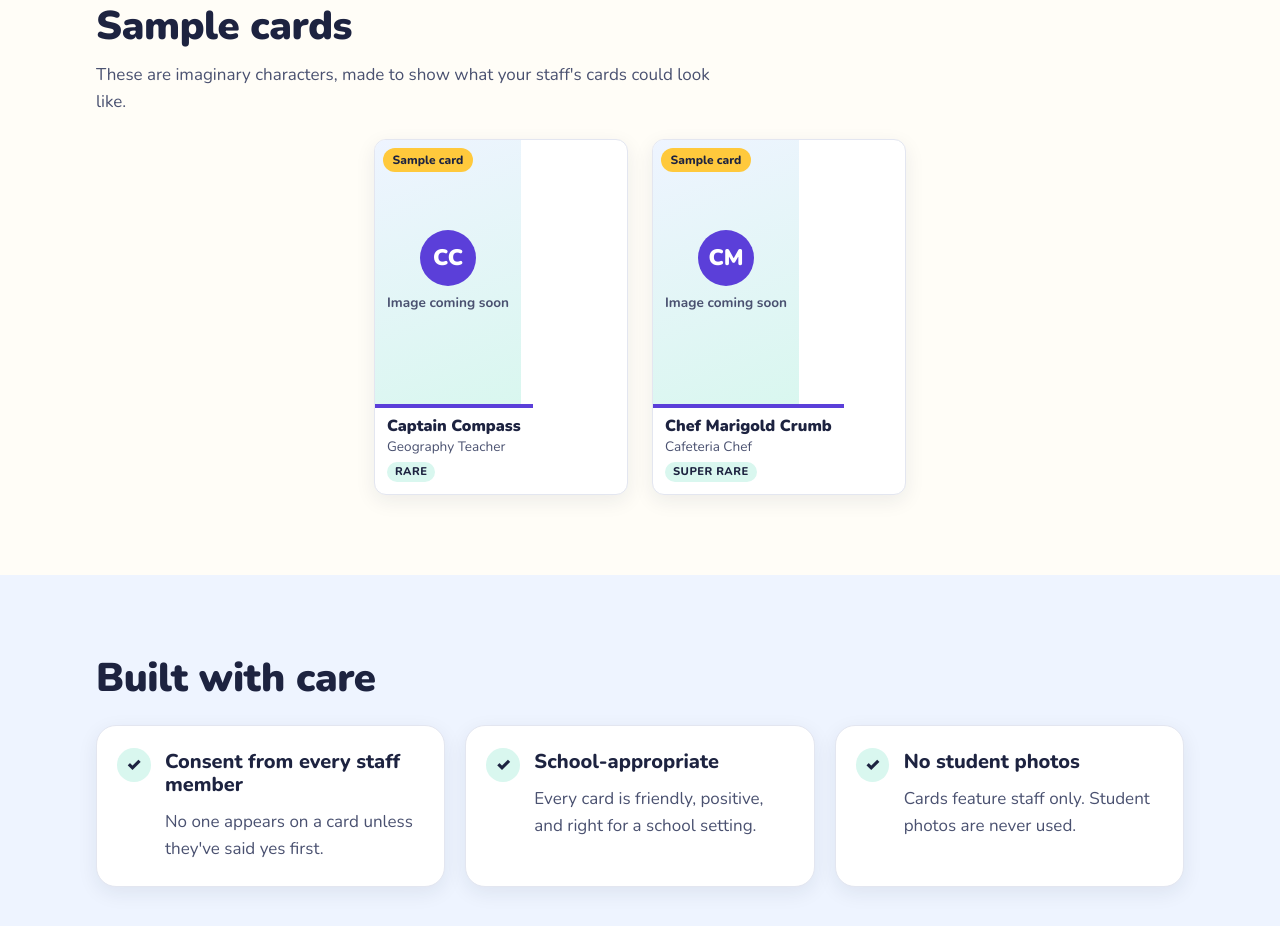
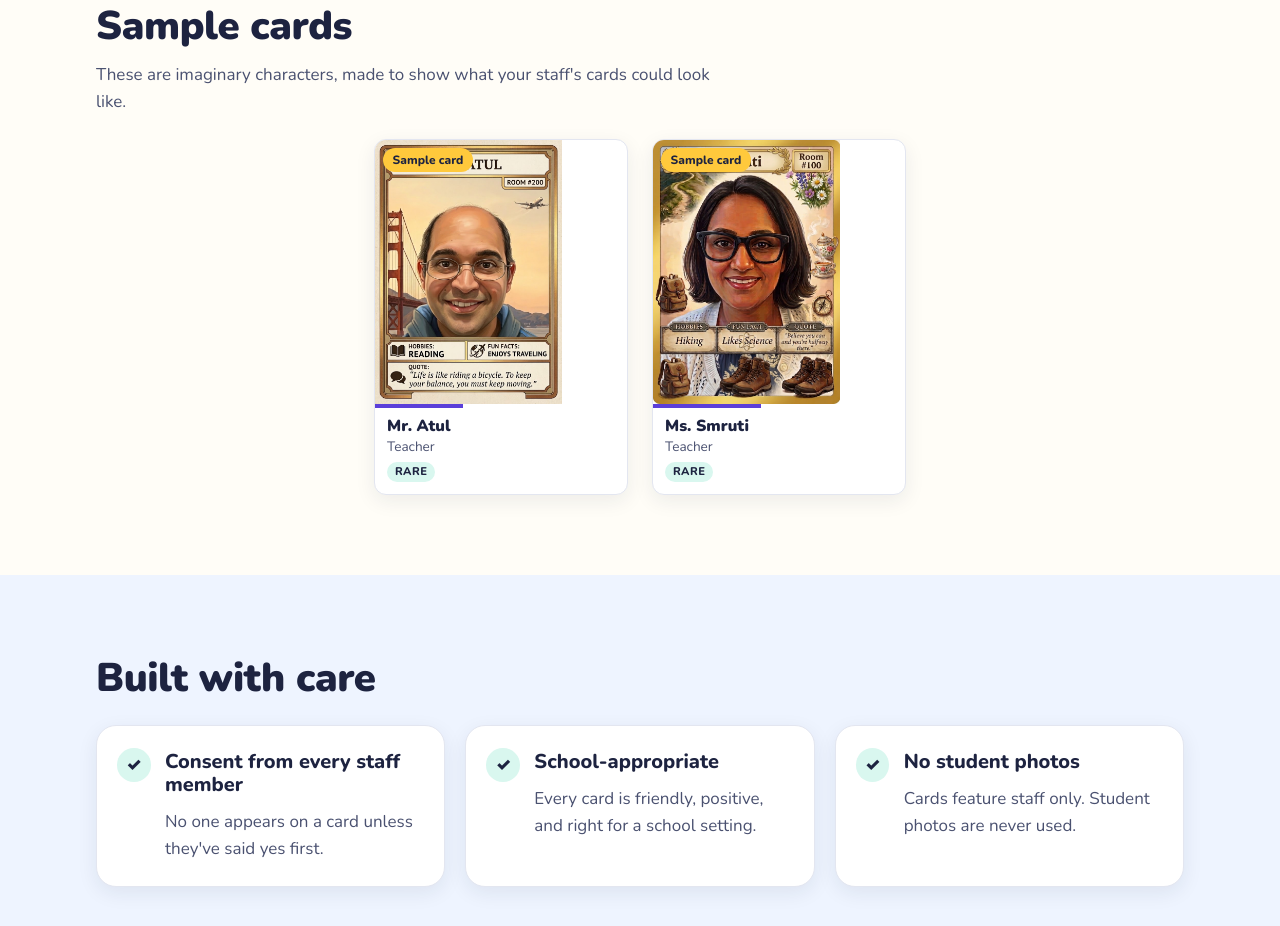
Before and after one commit to arjunapte15/card-site, a plain HTML site: page index.html in a window 1280 px wide. Shown: the part 1640-2566 px from the top of the page. Drawn offline with nearby package versions, Linux system fonts and the light colour scheme.

Commit message:
Add first two real staff cards.
Co-Authored-By: Claude Opus 5.5 <noreply@anthropic.com>

```diff
--- a/css/styles.css
+++ b/css/styles.css
@@ -568,13 +568,19 @@ body.modal-open {
   position: relative;
   display: flex;
   flex-direction: column;
-  width: min(100%, calc((100vh - 6rem) * 2.5 / 3.5));
+  /* Leaves room for the close button and the info strip below the art */
+  width: min(100%, calc((100vh - 12rem) * 2.5 / 3.5));
   margin-inline: auto;
-  aspect-ratio: 2.5 / 3.5;
   overflow: hidden;
   background: var(--color-surface);
   border-radius: var(--radius-md);
   box-shadow: 0 20px 50px rgba(0, 0, 0, 0.35);
+}
+
+/* The art keeps the full card shape so the whole card image shows */
+.card-modal-body .card-art {
+  flex: none;
+  aspect-ratio: 2.5 / 3.5;
 }
 
 .card-modal-body .card-name {
--- a/js/cards.js
+++ b/js/cards.js
@@ -5,36 +5,51 @@
 
   To add a card:
     1. Put the image in images/cards/ (portrait, 2.5:3.5 shape, e.g. 750x1050).
+       Keep it under 500 KB; resize larger files to 750px wide.
     2. Add an object below with:
          file:   path to the image, starting with "images/cards/"
-         name:   the imaginary character's name
-         role:   their made-up school job
+         name:   the name shown on the card
+         role:   their school job
          rarity: a short label, e.g. "Common", "Rare", "Super rare"
+         alt:    a description of the card image, shown to screen readers
+                 in the modal (include any text printed on the card)
     3. Save and refresh the page.
 
-  Content rules: imaginary characters with AI-generated faces only.
-  No real staff, students, or names. If the list is empty, the
-  gallery shows PLACEHOLDER_TILES "Sample cards coming soon" tiles.
+  Content rules: real staff only with their written consent for the
+  website; otherwise imaginary characters with AI-generated faces.
+  No students. If the list is empty, the gallery shows
+  PLACEHOLDER_TILES "Sample cards coming soon" tiles.
 */
 const SAMPLE_CARDS = [
   {
-    file: "images/cards/captain-compass.webp",
-    name: "Captain Compass",
-    role: "Geography Teacher",
+    file: "images/cards/card-mr-atul.jpg",
+    name: "Mr. Atul",
+    role: "Teacher",
     rarity: "Rare",
+    alt:
+      "Trading card of Mr. Atul, a teacher who enjoys reading and travel, " +
+      "smiling in front of the Golden Gate Bridge with a plane flying overhead. " +
+      "Room 200. Hobbies: reading. Fun fact: enjoys traveling. Quote: " +
+      "\"Life is like riding a bicycle. To keep your balance, you must keep moving.\"",
   },
   {
-    file: "images/cards/chef-marigold-crumb.webp",
-    name: "Chef Marigold Crumb",
-    role: "Cafeteria Chef",
-    rarity: "Super rare",
+    file: "images/cards/card-ms-smruti.jpg",
+    name: "Ms. Smruti",
+    role: "Teacher",
+    rarity: "Rare",
+    alt:
+      "Trading card of Ms. Smruti, a teacher who enjoys hiking and science, " +
+      "smiling among a mountain trail, wildflowers, a teapot, a compass, " +
+      "backpacks, and hiking boots. Room 100. Hobbies: hiking. Fun fact: " +
+      "likes science. Quote: \"Believe you can and you're halfway there.\"",
   },
   // Template for another card:
   // {
-  //   file: "images/cards/your-character.webp",
-  //   name: "Character Name",
-  //   role: "Made-up School Job",
+  //   file: "images/cards/your-card.jpg",
+  //   name: "Card Name",
+  //   role: "School Job",
   //   rarity: "Common",
+  //   alt: "Trading card of Card Name, a ... who enjoys ...",
   // },
 ];
 
@@ -220,7 +235,7 @@ const PLACEHOLDER_TILES = 4;
     const info = createInfo(card, "h2");
     info.querySelector(".card-name").id = "card-modal-title";
     body.replaceChildren(
-      createArt(card, "Sample card of " + card.name + ", " + card.role),
+      createArt(card, card.alt || "Sample card of " + card.name + ", " + card.role),
       createLabel(),
       info
     );
```
Also changed, not shown: images/cards/card-mr-atul.jpg (added), images/cards/card-ms-smruti.jpg (added), 1 other file.
